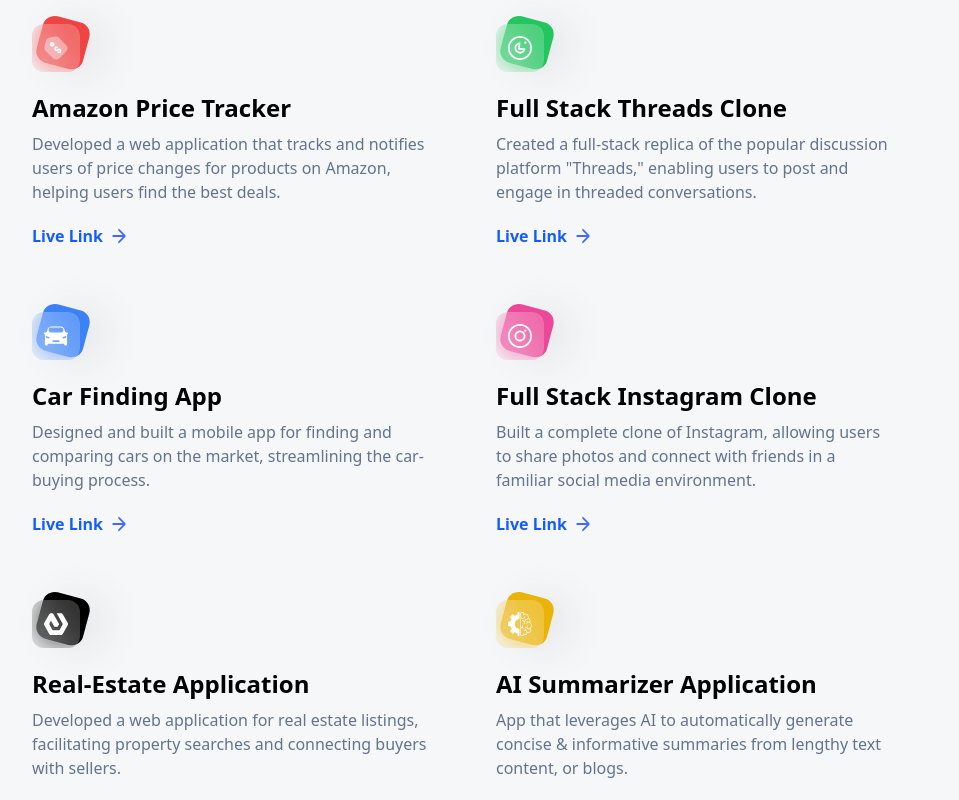
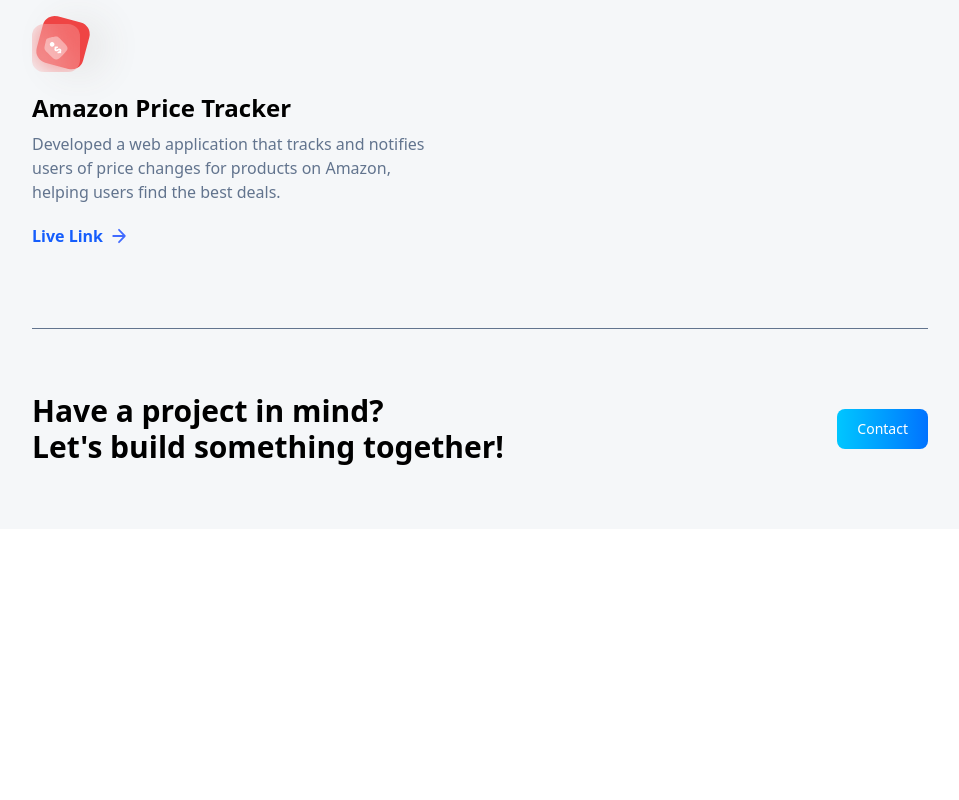
Before and after one commit to bpoblette/portfolio-website, a React (Vite) app: page /projects in a window 1280 px wide. Shown: the part 340-1140 px from the top of the page, without its empty margins (160-1119 px from the left). After the commit the page ends 869 px from the top, so only its background shows below. Built offline with nearby package versions, Linux system fonts and the light colour scheme; the HTML template or start-up script is replaced by a standard one.

Commit message:
created dist files

```diff
--- a/src/constants/index.js
+++ b/src/constants/index.js
@@ -1,9 +1,7 @@
-import { meta, shopify, starbucks, tesla } from "../assets/images";
+import {  } from "../assets/images";
 import {
-    car,
     contact,
     css,
-    estate,
     express,
     git,
     github,
@@ -13,11 +11,11 @@
     nodejs,
     pricewise,
     react,
-    snapgram,
-    summiz,
     tailwindcss,
-    threads,
+    ruby,
+    vue,
 } from "../assets/icons";
+
 
 export const skills = [
     {
@@ -65,6 +63,16 @@
         name: "Tailwind CSS",
         type: "Frontend",
     },
+    {
+        imageUrl: ruby,
+        name: "Ruby",
+        type: "Backend",
+    },
+    {
+        imageUrl: vue,
+        name: "Vue",
+        type: "Frontend"
+    },
 ];
 
 export const experiences = [
@@ -110,39 +118,4 @@
         description: 'Developed a web application that tracks and notifies users of price changes for products on Amazon, helping users find the best deals.',
         link: 'https://github.com/adrianhajdin/pricewise',
     },
-    {
-        iconUrl: threads,
-        theme: 'btn-back-green',
-        name: 'Full Stack Threads Clone',
-        description: 'Created a full-stack replica of the popular discussion platform "Threads," enabling users to post and engage in threaded conversations.',
-        link: 'https://github.com/adrianhajdin/threads',
-    },
-    {
-        iconUrl: car,
-        theme: 'btn-back-blue',
-        name: 'Car Finding App',
-        description: 'Designed and built a mobile app for finding and comparing cars on the market, streamlining the car-buying process.',
-        link: 'https://github.com/adrianhajdin/project_next13_car_showcase',
-    },
-    {
-        iconUrl: snapgram,
-        theme: 'btn-back-pink',
-        name: 'Full Stack Instagram Clone',
-        description: 'Built a complete clone of Instagram, allowing users to share photos and connect with friends in a familiar social media environment.',
-        link: 'https://github.com/adrianhajdin/social_media_app',
-    },
-    {
-        iconUrl: estate,
-        theme: 'btn-back-black',
-        name: 'Real-Estate Application',
-        description: 'Developed a web application for real estate listings, facilitating property searches and connecting buyers with sellers.',
-        link: 'https://github.com/adrianhajdin/projects_realestate',
-    },
-    {
-        iconUrl: summiz,
-        theme: 'btn-back-yellow',
-        name: 'AI Summarizer Application',
-        description: 'App that leverages AI to automatically generate concise & informative summaries from lengthy text content, or blogs.',
-        link: 'https://github.com/adrianhajdin/project_ai_summarizer',
-    }
 ];
--- a/src/pages/Contact.jsx
+++ b/src/pages/Contact.jsx
@@ -63,6 +63,7 @@
         <form
           className="w-full flex flex-col gap-7 mt-14"
           onSubmit={handleSubmit}
+          ref={formRef}
         >
           <label className="text-black-500 font-semibold">
             name
```
Also changed, not shown: src/assets/icons/index.js (+5 -27 lines), src/assets/icons/ruby.svg (added), src/assets/icons/vue.svg (added).
